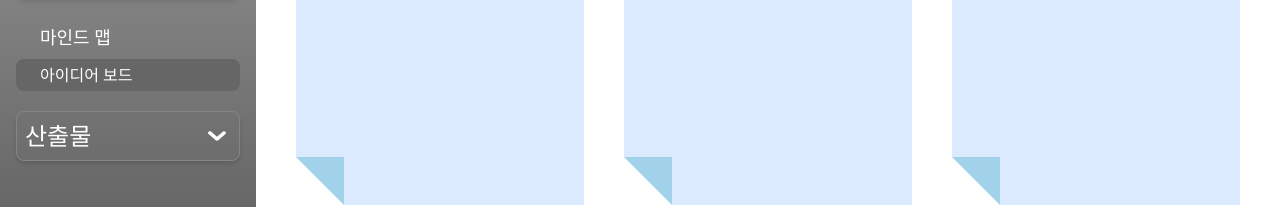
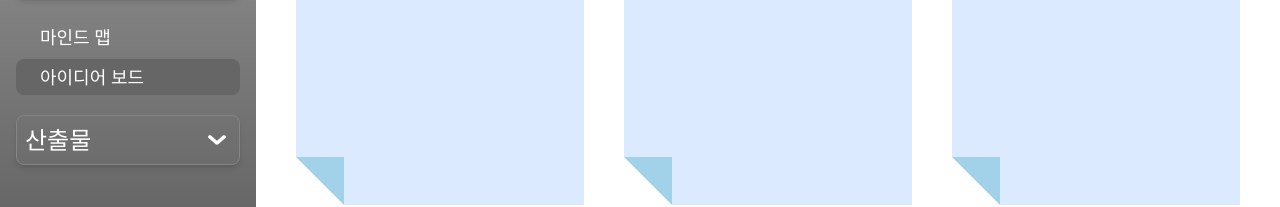
Before and after one commit to peter1000ys/GoodIdea, a React (Vite) app in the folder frontend/: page /projectdetail/1/ideaboard in a window 1280 px wide. Shown: the part 185-392 px from the top of the page. Built offline with nearby package versions, Linux system fonts and the light colour scheme.

Commit message:
chore: Nav 7차 수정

```diff
--- a/frontend/src/components/common/Nav.jsx
+++ b/frontend/src/components/common/Nav.jsx
@@ -136,7 +136,7 @@ function Nav() {
                 <li>
                   <Link
                     to="/projectdetail/:id/ideaboard"
-                    className={`block w-full h-fulltext-lg mb-1 p-1 pl-6 select-none rounded-lg hover:bg-[#666666] ${
+                    className={`block w-full h-full text-lg mb-1 p-1 pl-6 select-none rounded-lg hover:bg-[#666666] ${
                       activeItem === "아이디어 보드"
                         ? "bg-[#666666] cursor-default"
                         : "cursor-pointer"
```
